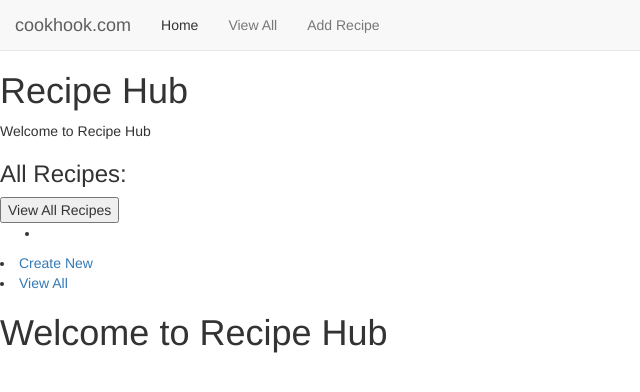
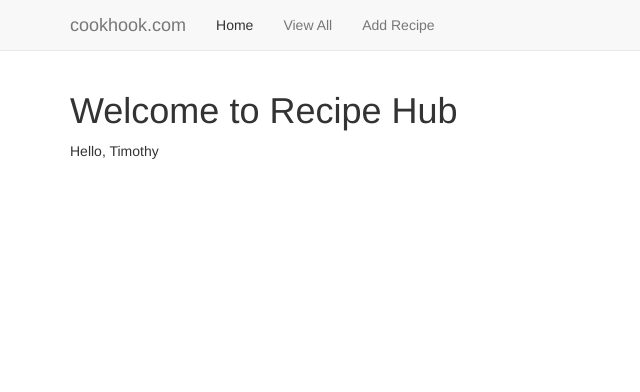
Before and after one commit to VincentPauley/MEAN_Recipe_App, a website: page public/index.html at #!/home in a window 1280 px wide. Both pictures are taken after a click on the link "Home". Shown: the whole page, without its empty margins (0-640 px from the left). Drawn offline with Linux system fonts and the light colour scheme.

Commit message:
routes and controllers set up

```diff
--- a/public/index.html
+++ b/public/index.html
@@ -9,8 +9,9 @@
         <script src="js/app.js"></script>
     </head>
     <body>
+
         <nav class="navbar navbar-default navbar-static-top" role="navigation">
-            <div class="container-fluid">
+            <div class="container">
                 <div class="navbar-header">
                   <button type="button" class="navbar-toggle" data-toggle="collapse" data-target="#golbal-navigation">
                     <span class="icon-bar"></span>
@@ -34,20 +35,7 @@
                 </div>
             </div>
         </nav>
-        <h1>Recipe Hub</h1>
-        <p>Welcome to Recipe Hub</p>
-        <div ng-controller="showAllRecipes as showCtrl">
-            <h3>All Recipes:</h3>
-            <input type="button" value="View All Recipes" ng-click="showCtrl.getAllRecipes()"/>
-            <ul>
-                <li ng-repeat="recipe in showCtrl.recipe_list">{{recipe.name}}</li>
-            </ul>
-        </div>
-        <li><a href="#create_new">Create New</a></li>
-        <li><a href="#view_all">View All</a></li>
-        <!-- Dynamic Content will be injected here -->
-        <div ng-view>
-
-        </div>
+        <!-- Dynamic Views -->
+        <div class="container" ng-view></div>
     </body>
 </html>
--- a/public/js/app.js
+++ b/public/js/app.js
@@ -6,24 +6,28 @@ var app = angular.module('app', ['ngRoute']);
 app.config(function($routeProvider) {
     $routeProvider
     .when('/home', {
-        templateUrl : 'templates/home.html'
+        templateUrl : 'templates/home.html',
+        controller : 'userGreeting',
+        controllerAs : 'greetCtrl'
     })
     .when('/create_new', {
         templateUrl : 'templates/create_new.html'
     })
     .when('/view_all', {
-        templateUrl : 'templates/view_all.html'
+        templateUrl : 'templates/view_all.html',
+        controller : 'viewRecipes',
+        controllerAs : 'showCtrl'
     });
 });
 
 
+// Home Controllers
+app.controller('userGreeting', function() {
+    this.user = "Timothy";
+});
 
-
-
-// get-all-recipes
-app.controller('showAllRecipes', function($http) {
-    this.test = "Lucy";
-
+// view recipes controller
+app.controller('viewRecipes', function($http) {
     this.recipe_list = [{recipe_name : "no recipes loaded yet..."}];
 
 
--- a/public/templates/home.html
+++ b/public/templates/home.html
@@ -1,2 +1,2 @@
 <h1>Welcome to Recipe Hub</h1>
-<p>{{ofTheDayCtrl.message}}</p>
+<p>Hello, {{greetCtrl.user}}</p>
```
Also changed, not shown: public/templates/view_all.html (+5 -1 lines).
